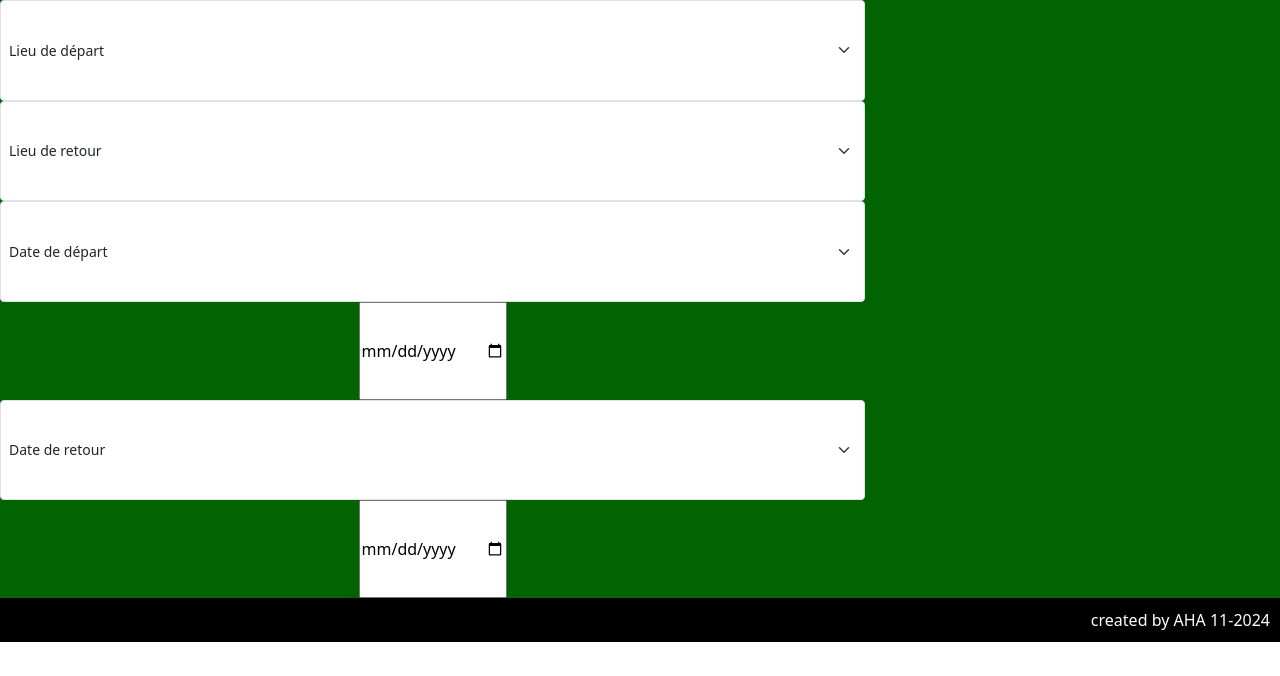
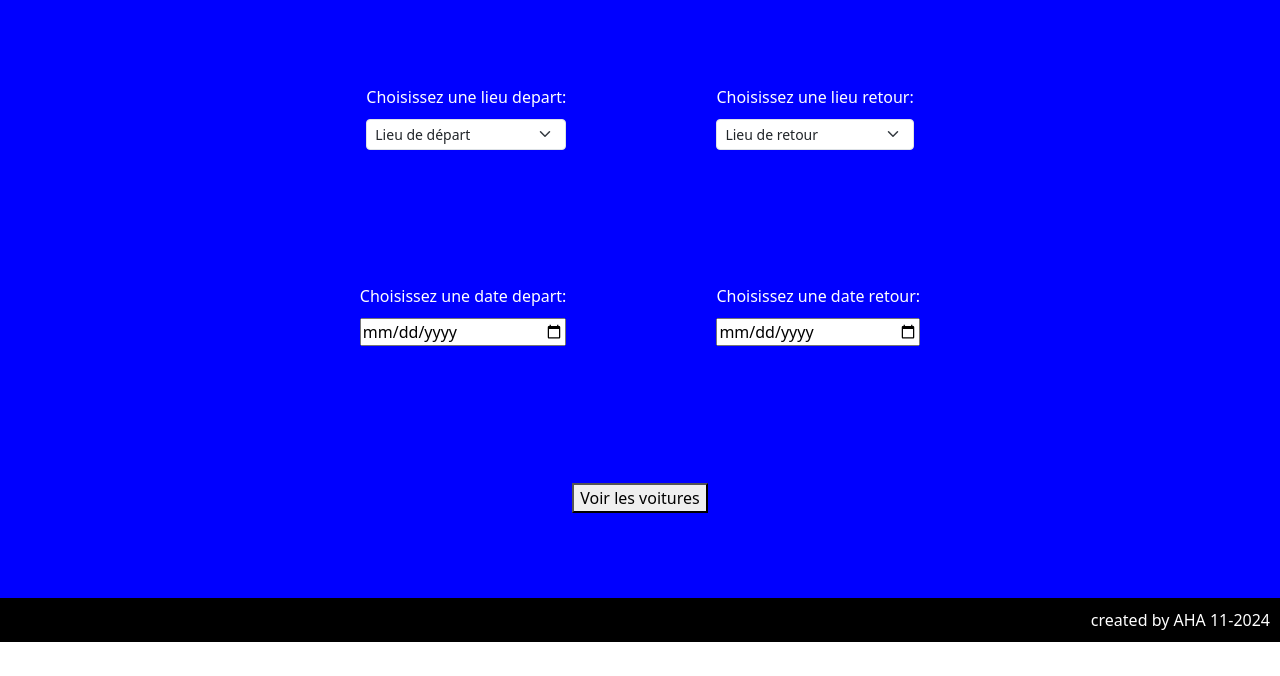
Before and after one commit to AbdelkrimBECHIR/Gamos, a PHP site: page /home.php in a window 1280 px wide. Shown: the part 124-800 px from the top of the page. Run offline with PHP 8.4, Linux system fonts and the light colour scheme.

Commit message:
page home

```diff
--- a/home.php
+++ b/home.php
@@ -5,54 +5,88 @@ include("header.php");
 
 ?>
 <style>
-    .firstline {
+    .form_home{
+
+        background-color: blue;
+        width: 100%;
         display: flex;
-        flex-wrap: wrap;
-        justify-content: center;
-        justify-items: center;
+        flex-direction: column;
+        justify-content: space-around;
+        align-items: center;
     }
+
+    .form_homeDiv {
+
+        display: flex;
+        height: 30px;
+        gap: 150px;
+    }
+
+    .lieu{
+        display: flex;
+        flex-direction: column;
+        gap: 10px;
+    }
+
+    .date{
+        display: flex;
+        flex-direction: column;
+        gap: 10px;
+    }
+
+
 </style>
-<div class="firstline">
-    <select class="form-select form-select-sm" aria-label="Small select example">
-        <option selected>Lieu de départ</option>
-        <option value="1"><Canvas>Carcasonne</Canvas></option>
-        <option value="2">Gennevilliers</option>
-        <option value="3">Marseilles</option>
-    </select>
 
-    <select class="form-select form-select-sm" aria-label="Small select example">
-        <option selected>Lieu de retour</option>
-        <option value="1">Troyes</option>
-        <option value="2">Champagne</option>
-        <option value="3">Toulon</option>
-    </select>
 
-    <select class="form-select form-select-sm" aria-label="Small select example">
-        <option selected>Date de départ</option>
-        <label for="date">Choisissez une date :</label>
-        <input type="date" id="date" name="date" min="2024-11-15" required>
 
-        <script>
-            // L'attribut "min" permet de définir la date minimale sélectionnable (ici, la date actuelle)
-            const today = new Date().toISOString().split('T')[0]; // Format ISO (YYYY-MM-DD)
-            document.getElementById('date').setAttribute('min', today); // Définir la date minimale à aujourd'hui
-        </script>
 
-    </select>
 
-    <select class="form-select form-select-sm" aria-label="Small select example">
-        <option selected>Date de retour</option>
-        <label for="date">Choisissez une date :</label>
-        <input type="date" id="date" name="date" min="2024-11-15" required>
 
-        <script>
-            // L'attribut "min" permet de définir la date minimale sélectionnable (ici, la date actuelle)
-            const today = new Date().toISOString().split('T')[0]; // Format ISO (YYYY-MM-DD)
-            document.getElementById('date').setAttribute('min', today); // Définir la date minimale à aujourd'hui
-        </script>
+<form  class="form_home" action="home.php" method="post">
 
-    </select>
-</div>
+    <div class="form_homeDiv">
+
+        <div class="lieu">
+                <label for="date">Choisissez une lieu depart:</label>
+                <select name="lieu_depart" class="form-select form-select-sm" aria-label="Small select example">
+                <option selected>Lieu de départ</option>
+                <option value="Lyon"><Canvas>Lyon</Canvas></option>
+                <option value="Paris">Paris</option>
+                <option value="Marseille">Marseille</option>
+            </select>
+        </div>
+
+        <div class="lieu">
+                <label for="date">Choisissez une lieu retour:</label>
+                <select name="lieu_retour" class="form-select form-select-sm" aria-label="Small select example">
+                <option selected>Lieu de retour</option>
+                <option value="Lyon"><Canvas>Lyon</Canvas></option>
+                <option value="Paris">Paris</option>
+                <option value="Marseille">Marseille</option>
+            </select>
+        </div>
+
+    </div>
+
+    <div class="form_homeDiv">
+        <div class="date">
+                <label for="date">Choisissez une date depart:</label>
+                <input type="date" id="date" name="date_depart" min="2024-11-15" required>
+        </div>
+
+        <div class="date">
+                <label for="date">Choisissez une date retour:</label>
+                <input type="date" id="date" name="date_retour" min="2024-11-15" required>
+        </div>
+    </div>
+
+    <div>
+
+        <button type="submit">Voir les voitures</button>
+    </div>
+
+    </form>
+
 
 
 
```
